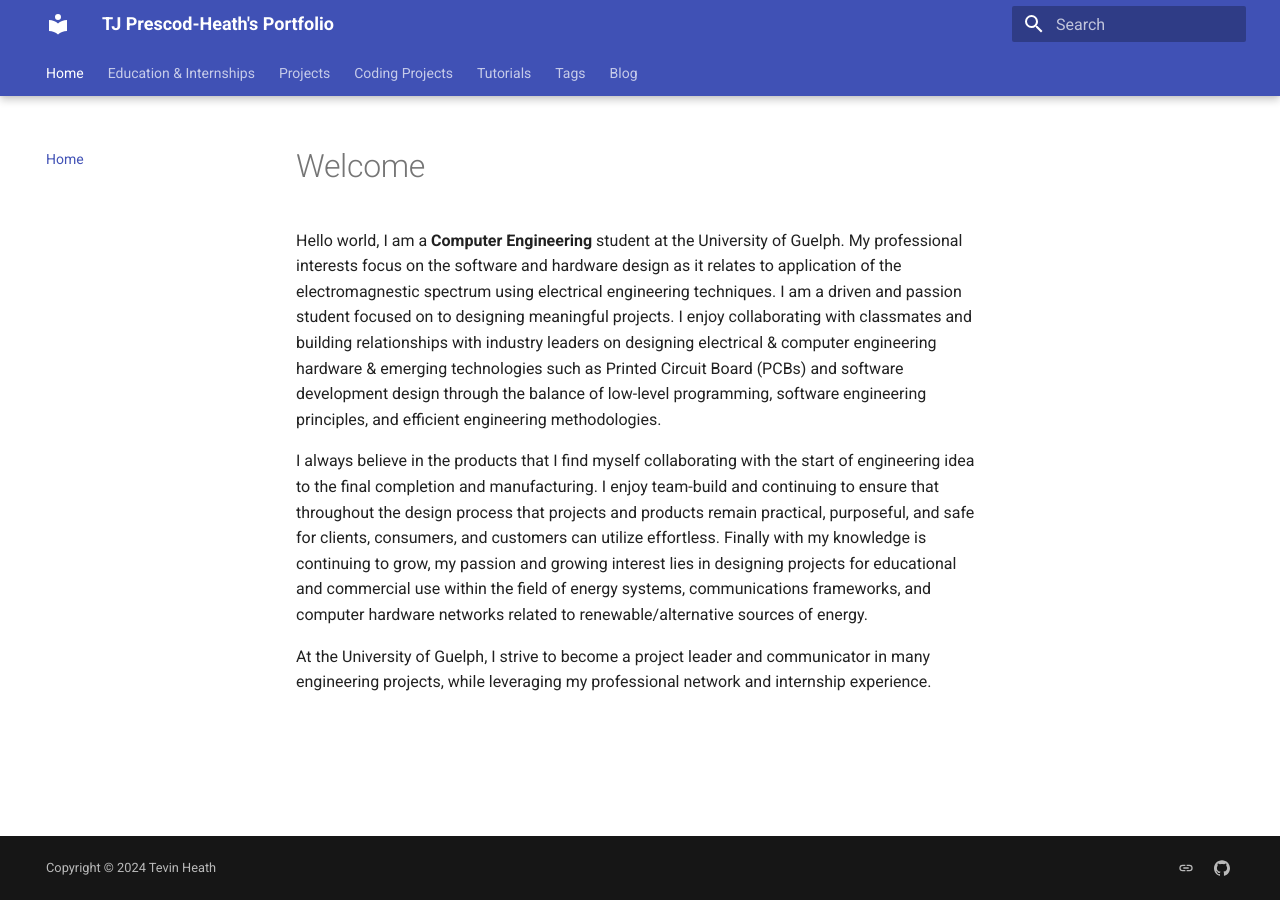
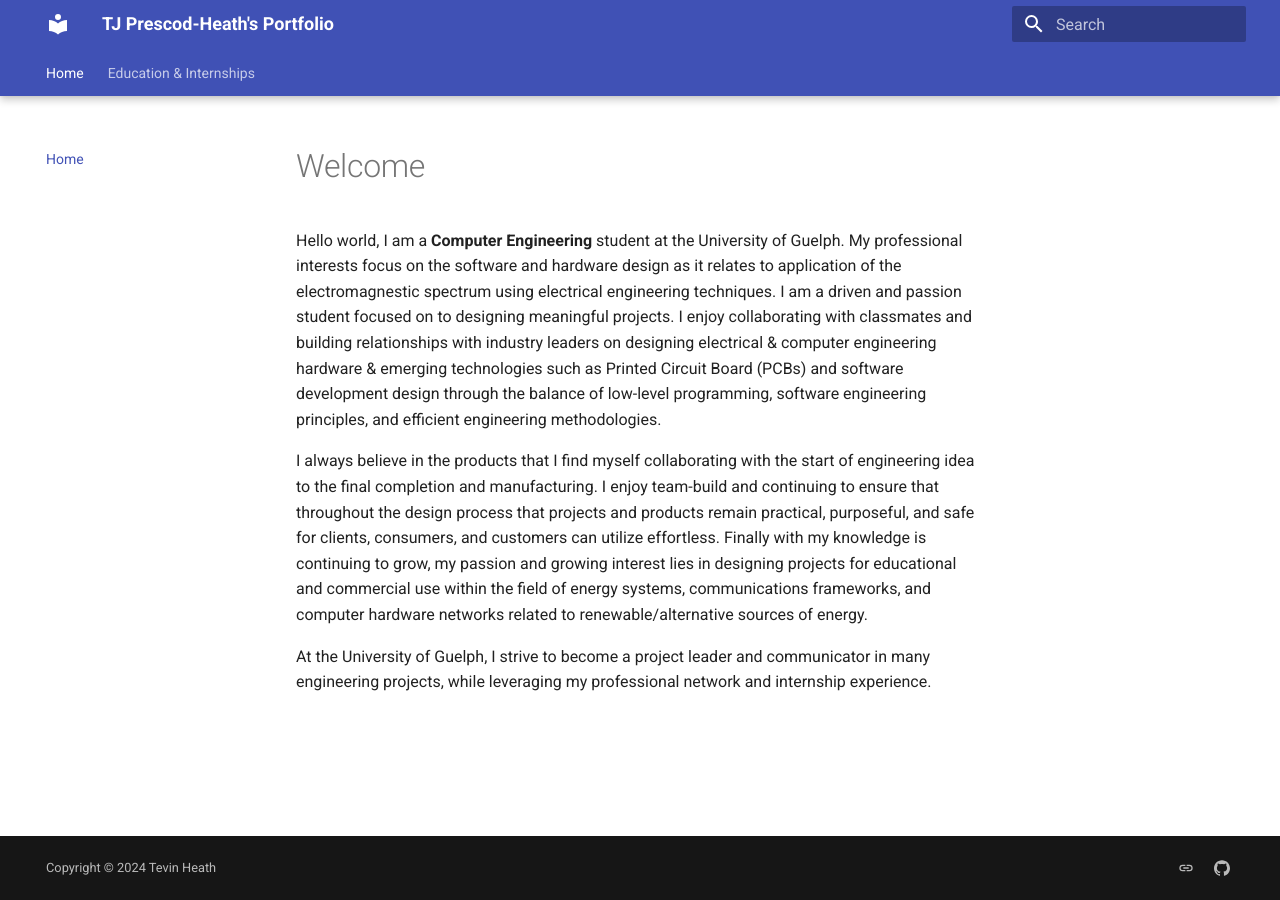
Before and after one commit to TevHeath/tevheath.github.io, an MkDocs documentation site: the page built from docs/index.md, in a window 1280 px wide. Built offline with MkDocs 1.6.1 and Material for MkDocs 9.7.7, drawn with Linux system fonts in a browser that asks for light colours; some of the changed lines change nothing that is shown.

Commit message:
Removed extra section for offline changes

```diff
--- a/mkdocs.yml
+++ b/mkdocs.yml
@@ -70,15 +70,15 @@ nav:
       - Education: education/education.md
       - Internship: education/internships.md
 #  - Internships:
-  - Projects:
-      - Projects: projects/projects.md
-  - Coding Projects:
-      - Code Tutorials: coding/codeblock.md
-      - Computational Tutorials: coding/code-tabs.md
-  - Tutorials:
-      - Computational Differential Equation: tutorials/Computational-Differential-Equations.md
-      - Computational Physics: tutorials/Computational-Physics.md
-      - Visible Light Communication: tutorials/Visible-Light-Communication.md
+#  - Projects:
+#      - Projects: projects/projects.md
+#  - Coding Projects:
+#      - Code Tutorials: coding/codeblock.md
+#      - Computational Tutorials: coding/code-tabs.md
+#  - Tutorials:
+#      - Computational Differential Equation: tutorials/Computational-Differential-Equations.md
+#      - Computational Physics: tutorials/Computational-Physics.md
+#      - Visible Light Communication: tutorials/Visible-Light-Communication.md
 #      - Introduction to C++ - Later move to the Coding tutorials
 #      - Introduction to MATLAB
 #      - Introduction to Python (Numerical Methods)
@@ -87,9 +87,9 @@ nav:
 #      - Current Projects: about/projects.md
 #      - About Me: about/about.md
 #      - Childhood: about/childhood.md
-  - Tags: tags.md
-  - Blog:
-      - blog/index.md
+#  - Tags: tags.md
+#  - Blog:
+#      - blog/index.md
 copyright: Copyright &copy; 2024 Tevin Heath
 
 extra:
```
